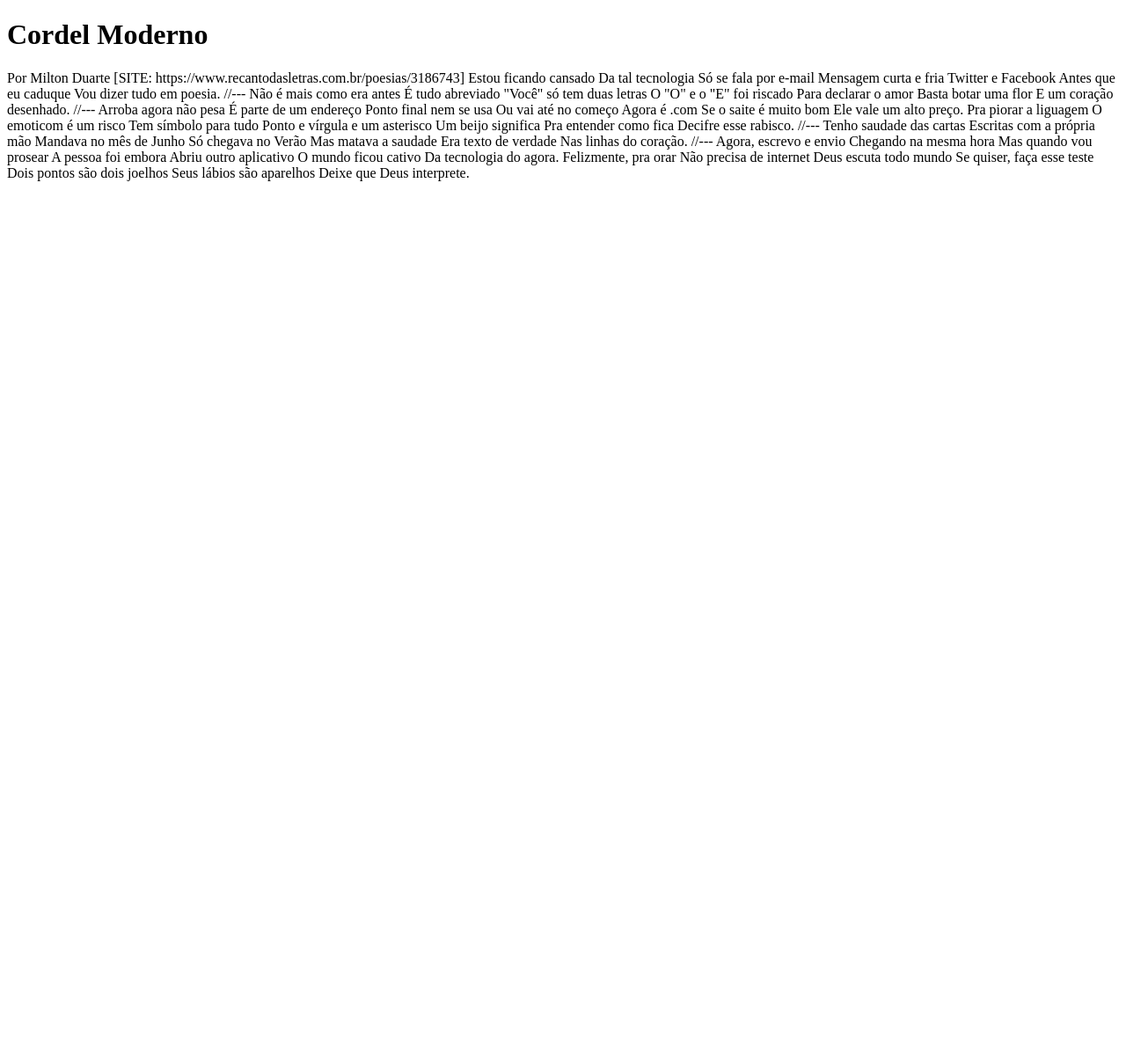
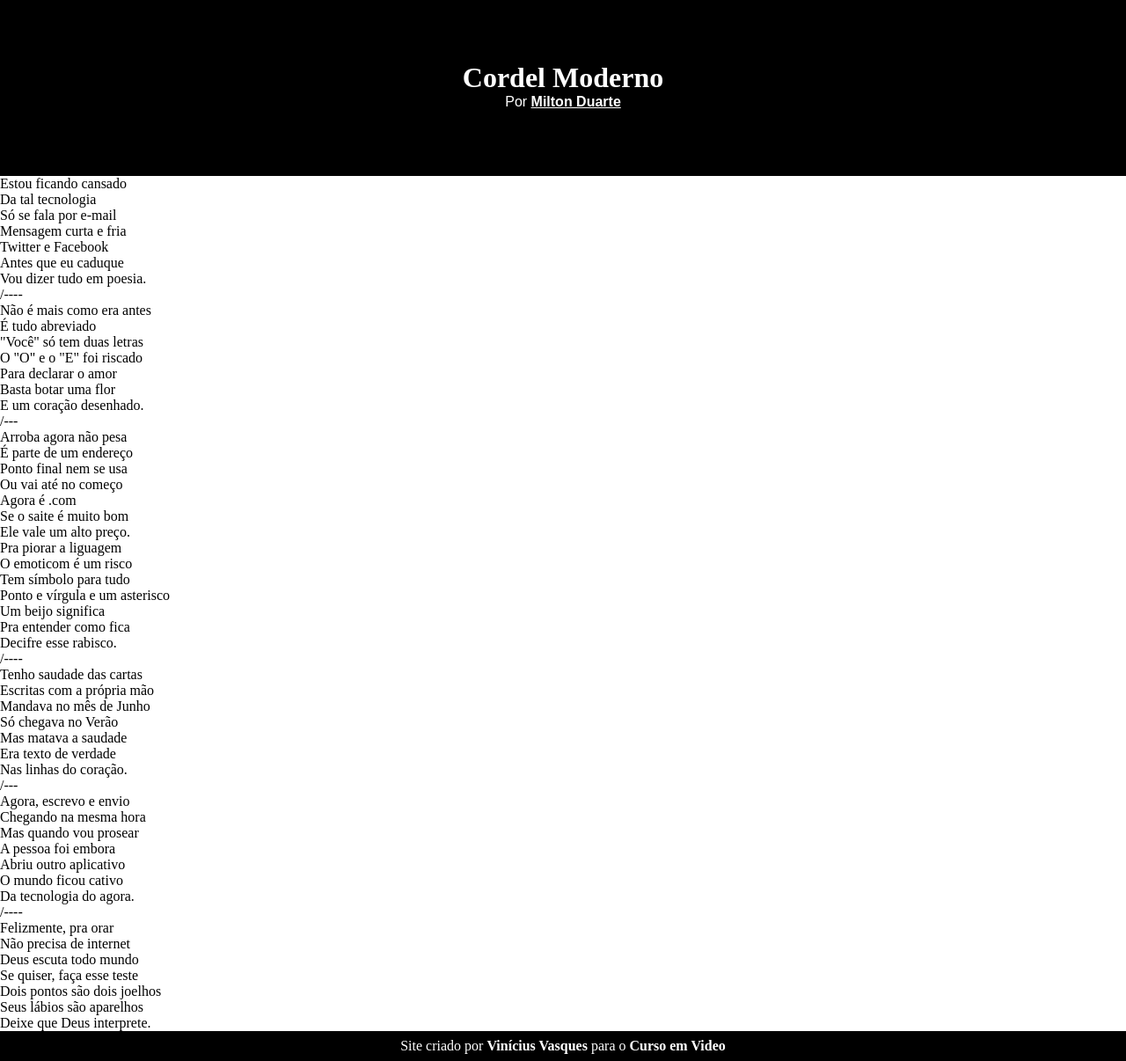
Before and after one commit to vinivasq/projeto-cordel, a plain HTML site: page index.html in a window 1280 px wide. Shown: the whole page at 88% size. Before the commit the page ends 800 px from the top, so only its background shows below. Drawn offline with Linux system fonts and the light colour scheme.

Commit message:
formatação inicial

```diff
--- a/index.html
+++ b/index.html
@@ -4,75 +4,140 @@
     <meta charset="UTF-8">
     <meta http-equiv="X-UA-Compatible" content="IE=edge">
     <meta name="viewport" content="width=device-width, initial-scale=1.0">
+    <link rel="stylesheet" href="style.css">
     <title>Cordel Moderno</title>
 </head>
 <body>
+    <header>
         <h1>Cordel Moderno</h1>
-Por Milton Duarte
-[SITE: https://www.recantodasletras.com.br/poesias/3186743]
+        <p>Por <a href="https://www.recantodasletras.com.br/poesias/3186743">Milton Duarte</a></p>
+    </header>
 
+    <main>
+        <section>
+            <p>
                 Estou ficando cansado
+                <br>
                 Da tal tecnologia
+                <br>
                 Só se fala por e-mail
+                <br>
                 Mensagem curta e fria
+                <br>
                 Twitter e Facebook
+                <br>
                 Antes que eu caduque
+                <br>
                 Vou dizer tudo em poesia.
+            </p>
+        </section>
+        /----
+        <section>
+            <p>
+                Não é mais como era antes
+                <br>
+                É tudo abreviado
+                <br>
+                "Você" só tem duas letras
+                <br>
+                O "O" e o "E" foi riscado
+                <br>
+                Para declarar o amor
+                <br>
+                Basta botar uma flor
+                <br>
+                E um coração desenhado.
+            </p>
+        </section>
+         /---
+        <section>
+            <p>
+                Arroba agora não pesa
+                <br>
+                É parte de um endereço
+                <br>
+                Ponto final nem se usa
+                <br>
+                Ou vai até no começo
+                <br>
+                Agora é .com
+                <br>
+                Se o saite é muito bom
+                <br>
+                Ele vale um alto preço.
+            </p>
 
-//---
-
-Não é mais como era antes
-É tudo abreviado
-"Você" só tem duas letras
-O "O" e o "E" foi riscado
-Para declarar o amor
-Basta botar uma flor
-E um coração desenhado.
-
-//---
-
-Arroba agora não pesa
-É parte de um endereço
-Ponto final nem se usa
-Ou vai até no começo
-Agora é .com
-Se o saite é muito bom
-Ele vale um alto preço.
-
+            <p>
                 Pra piorar a liguagem
+                <br>
                 O emoticom é um risco
+                <br>
                 Tem símbolo para tudo
+                <br>
                 Ponto e vírgula e um asterisco
+                <br>
                 Um beijo significa
+                <br>
                 Pra entender como fica
+                <br>
                 Decifre esse rabisco.
-
-//---
-
+            </p>
+        </section>
+        /----
+        <section>
+            <p>
                 Tenho saudade das cartas
+                <br>
                 Escritas com a própria mão
+                <br>
                 Mandava no mês de Junho
+                <br>
                 Só chegava no Verão
+                <br>
                 Mas matava a saudade
+                <br>
                 Era texto de verdade
+                <br>
                 Nas linhas do coração.
-
-//---
-
+            </p>
+        </section>
+        /---
+        <section>
+            <p>
                 Agora, escrevo e envio
+                <br>
                 Chegando na mesma hora
+                <br>
                 Mas quando vou prosear
+                <br>
                 A pessoa foi embora
+                <br>
                 Abriu outro aplicativo
+                <br>
                 O mundo ficou cativo
+                <br>
                 Da tecnologia do agora.
-
+            </p>
+        /----
+            <p>
                 Felizmente, pra orar
+                <br>
                 Não precisa de internet
+                <br>
                 Deus escuta todo mundo
+                <br>
                 Se quiser, faça esse teste
+                <br>
                 Dois pontos são dois joelhos
+                <br>
                 Seus lábios são aparelhos
+                <br>
                 Deixe que Deus interprete.
+            </p>
+        </section>
+    </main>
+    <footer>
+        <p>Site criado por <a href="https://github.com/vinivasq">Vinícius Vasques</a> para o <a href="https://www.cursoemvideo.com">Curso em Video</a></p>
+    </footer>
 </body>
 </html>
--- /dev/null
+++ b/style.css
@@ -0,0 +1,43 @@
+@charset "UTF-8";
+
+* {
+    margin: 0px;
+    padding: 0px;
+}
+
+header {
+    background-color: black;
+    height: 200px;
+    text-align: center;
+    color: white;
+}
+
+header h1 {
+    padding-top: 70px;
+}
+
+header p {
+    font-family: Arial, Helvetica, sans-serif;
+}
+
+header a {
+    color: white;
+    font-weight: bold;
+}
+
+footer {
+    background-color: black;
+    color: white;
+    text-align: center;
+    padding: 8px;
+}
+
+footer a {
+    text-decoration: none;
+    font-weight: bold;
+    color: white;
+}
+
+footer a:hover {
+    text-decoration: underline;
+}
```
Lines whose indentation alone changed are shown as unchanged.
